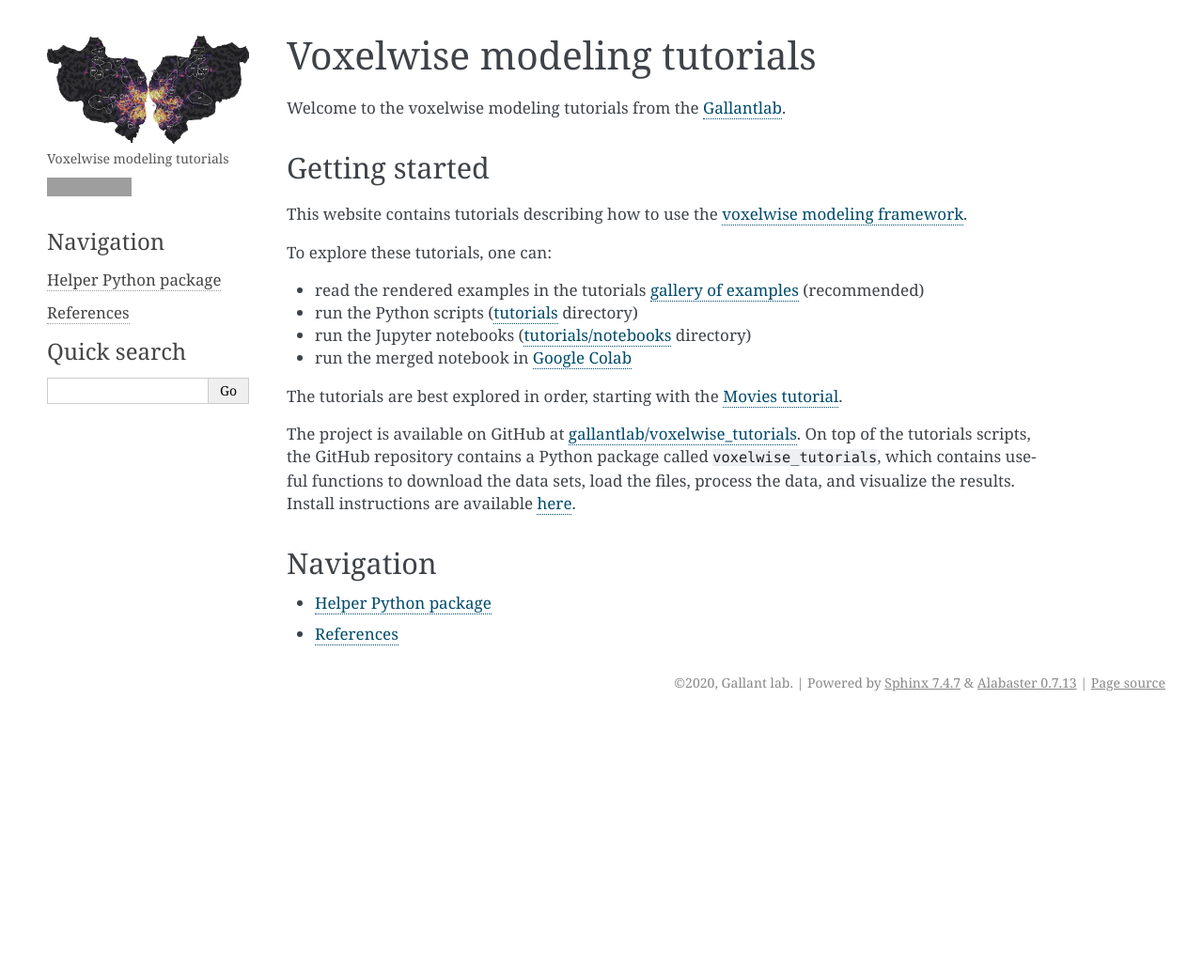
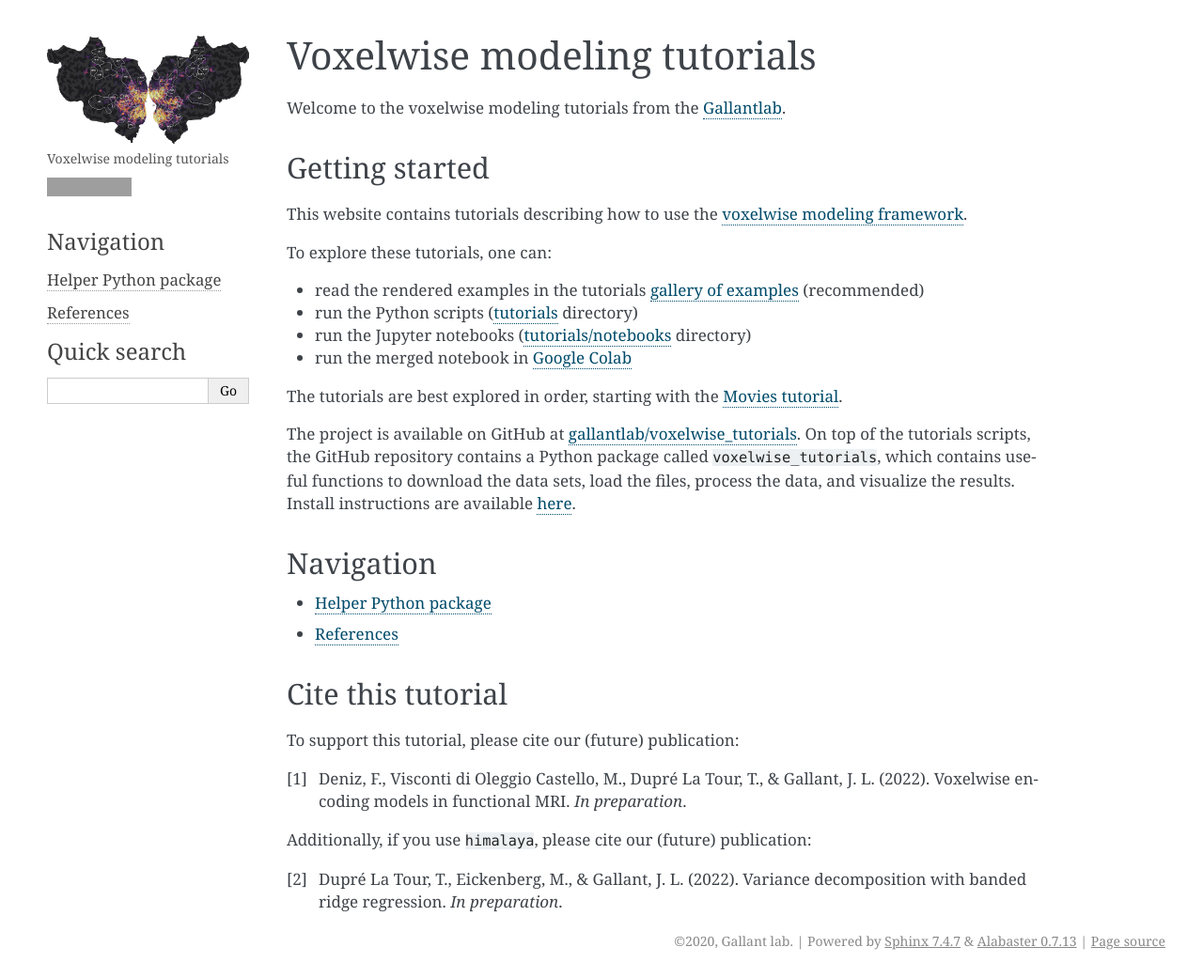
Before and after one commit to gallantlab/voxelwise_tutorials, a Sphinx documentation site: the page built from doc/index.rst, in a window 1280 px wide and 1041 px high. Shown: the whole window at 94% size. Built offline with Sphinx 7.4.7, drawn with Linux system fonts in a browser that asks for light colours; pages that are not in the unit, such as notebooks, are missing from menus; grey boxes are pictures that could not be loaded.

Commit message:
DOC add future publication to references

```diff
--- a/doc/index.rst
+++ b/doc/index.rst
@@ -50,3 +50,17 @@ Navigation
    :maxdepth: 1
 
    voxelwise_modeling
+
+Cite this tutorial
+------------------
+
+To support this tutorial, please cite our (future) publication:
+
+.. [1] Deniz, F., Visconti di Oleggio Castello, M., Dupré La Tour, T., &
+  Gallant, J. L. (2022). Voxelwise encoding models in functional MRI. *In
+  preparation*.
+
+Additionally, if you use ``himalaya``, please cite our (future) publication:
+
+.. [2] Dupré La Tour, T., Eickenberg, M., & Gallant, J. L. (2022).
+	Variance decomposition with banded ridge regression. *In preparation*.
```
Also changed, not shown: README.rst (+6 -5 lines), doc/voxelwise_modeling.rst (+14 -2 lines).
